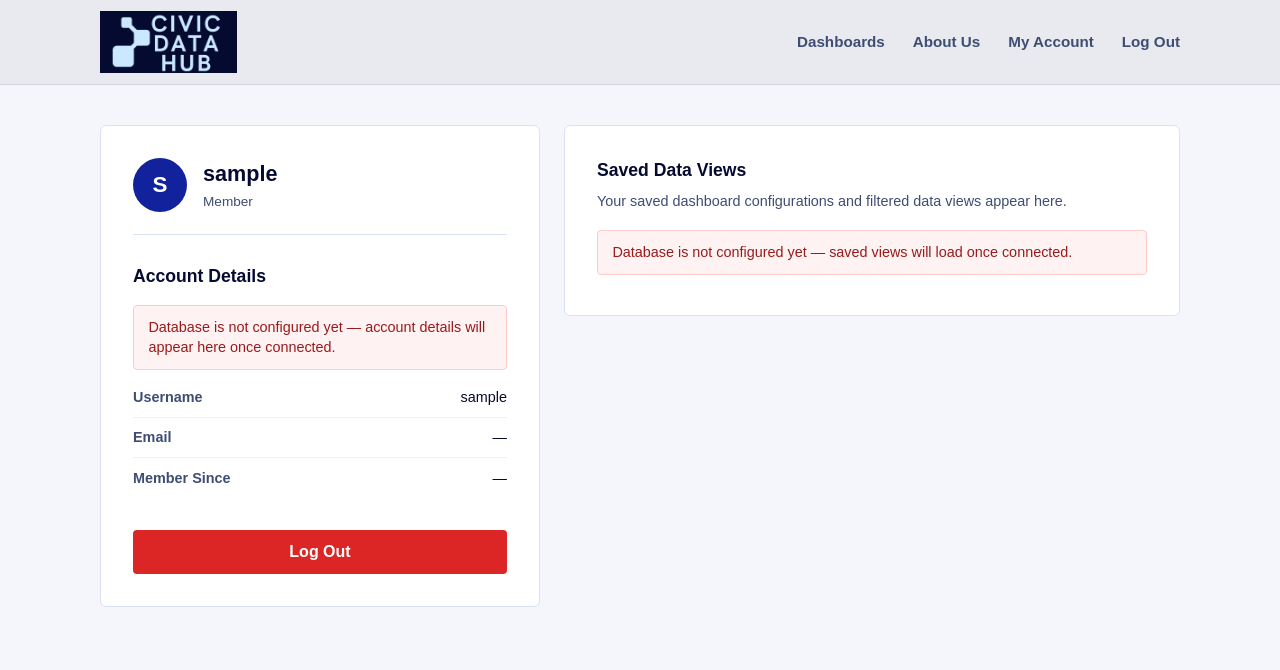
After one commit to midnight-getaway/CivicDataHub, a PHP site: page /account.php in a window 1280 px wide. The commit adds this page. Shown: the top 670 px of the page. Run offline with PHP 8.4, Linux system fonts and the light colour scheme; the visitor is signed in with stand-in values (Sample User, id 1); data that the repository does not hold is empty; a stand-in replaces the project's code that opens the database connection; some web fonts are replaced.

Commit message:
add account.php to list saved views & other info for signed in users

```diff
--- /dev/null
+++ b/account.php
@@ -0,0 +1,139 @@
+<?php
+session_start();
+require_once 'db_connect.php';
+
+// Redirect to login if not signed in
+if (!isset($_SESSION['user_id'])) {
+    header("Location: login.php");
+    exit;
+}
+
+$username = htmlspecialchars($_SESSION['username'] ?? 'User');
+$email = '';
+$created_at = '';
+$saved_views = [];
+
+if ($db_configured) {
+    // Fetch account details
+    $stmt = $conn->prepare("SELECT username, email, created_at FROM users WHERE id = ?");
+    $stmt->bind_param("i", $_SESSION['user_id']);
+    $stmt->execute();
+    $result = $stmt->get_result();
+
+    if ($row = $result->fetch_assoc()) {
+        $username   = htmlspecialchars($row['username']);
+        $email      = htmlspecialchars($row['email']);
+        $created_at = date('F j, Y', strtotime($row['created_at']));
+    }
+    $stmt->close();
+
+    // TODO: Fetch saved data views once the saved_views table exists
+    // $views_stmt = $conn->prepare("SELECT id, view_name, dataset, created_at FROM saved_views WHERE user_id = ? ORDER BY created_at DESC");
+    // $views_stmt->bind_param("i", $_SESSION['user_id']);
+    // $views_stmt->execute();
+    // $views_result = $views_stmt->get_result();
+    // while ($view = $views_result->fetch_assoc()) {
+    //     $saved_views[] = $view;
+    // }
+    // $views_stmt->close();
+}
+?>
+<!doctype html>
+<html lang="en">
+  <head>
+    <meta charset="UTF-8" />
+    <meta name="viewport" content="width=device-width, initial-scale=1.0" />
+    <title>My Account | Civic Data Hub</title>
+    <link rel="icon" href="assets/favicon.ico" sizes="any" />
+    <link rel="icon" type="image/png" sizes="32x32" href="assets/favicon-32.png" />
+    <link rel="icon" type="image/png" href="assets/favicon.png" />
+    <link rel="apple-touch-icon" href="assets/favicon.png" />
+    <link rel="stylesheet" href="styles.css" />
+  </head>
+  <body>
+    <header class="site-header">
+      <div class="container nav">
+        <a class="brand" href="index.html" aria-label="Civic Data Hub home">
+          <img class="brand-logo" src="assets/logo.png" alt="Civic Data Hub" />
+        </a>
+        <nav aria-label="Main navigation">
+          <ul>
+            <li><a href="index.html#dashboards">Dashboards</a></li>
+            <li><a href="about.html">About Us</a></li>
+            <li><a href="account.php">My Account</a></li>
+            <li><a href="logout.php">Log Out</a></li>
+          </ul>
+        </nav>
+      </div>
+    </header>
+
+    <main>
+      <section class="account-section">
+        <div class="container">
+
+          <!-- Account Info Card -->
+          <div class="account-card">
+            <div class="account-header">
+              <div class="avatar"><?php echo strtoupper(substr($username, 0, 1)); ?></div>
+              <div>
+                <h1><?php echo $username; ?></h1>
+                <p class="account-role">Member</p>
+              </div>
+            </div>
+
+            <div class="account-details">
+              <h2>Account Details</h2>
+
+              <?php if (!$db_configured): ?>
+                <div class="form-message error">Database is not configured yet — account details will appear here once connected.</div>
+              <?php endif; ?>
+
+              <div class="detail-row">
+                <span class="detail-label">Username</span>
+                <span class="detail-value"><?php echo $username; ?></span>
+              </div>
+              <div class="detail-row">
+                <span class="detail-label">Email</span>
+                <span class="detail-value"><?php echo $email ?: '—'; ?></span>
+              </div>
+              <div class="detail-row">
+                <span class="detail-label">Member Since</span>
+                <span class="detail-value"><?php echo $created_at ?: '—'; ?></span>
+              </div>
+            </div>
+
+            <div class="account-actions">
+              <a href="logout.php" class="btn-submit btn-logout">Log Out</a>
+            </div>
+          </div>
+
+          <!-- Saved Data Views -->
+          <div class="saved-views-card">
+            <h2>Saved Data Views</h2>
+            <p class="saved-views-subtitle">Your saved dashboard configurations and filtered data views appear here.</p>
+
+            <?php if (!$db_configured): ?>
+              <div class="form-message error">Database is not configured yet — saved views will load once connected.</div>
+            <?php elseif (empty($saved_views)): ?>
+              <div class="empty-state">
+                <p>You haven't saved any data views yet.</p>
+                <a href="index.html#dashboards" class="btn-submit">Explore Dashboards</a>
+              </div>
+            <?php else: ?>
+              <div class="views-grid">
+                <?php foreach ($saved_views as $view): ?>
+                  <div class="view-tile">
+                    <h3><?php echo htmlspecialchars($view['view_name']); ?></h3>
+                    <p class="view-dataset"><?php echo htmlspecialchars($view['dataset']); ?></p>
+                    <p class="view-date">Saved <?php echo date('M j, Y', strtotime($view['created_at'])); ?></p>
+                  </div>
+                <?php endforeach; ?>
+              </div>
+            <?php endif; ?>
+          </div>
+
+        </div>
+      </section>
+    </main>
+  </body>
+</html>
--- a/styles.css
+++ b/styles.css
@@ -388,3 +388,164 @@ nav a:hover {
 .auth-switch a:hover {
   text-decoration: underline;
 }
+
+/* ── Account page ───────────────────────────────────────── */
+
+.account-section {
+  padding: 2.5rem 0 4rem;
+}
+
+.account-section .container {
+  display: grid;
+  grid-template-columns: 1fr 1.4fr;
+  gap: 1.5rem;
+  align-items: start;
+}
+
+.account-card,
+.saved-views-card {
+  background: #fff;
+  border: 1px solid var(--border);
+  border-radius: 6px;
+  padding: 2rem;
+}
+
+.account-header {
+  display: flex;
+  align-items: center;
+  gap: 1rem;
+  margin-bottom: 1.8rem;
+  padding-bottom: 1.4rem;
+  border-bottom: 1px solid var(--border);
+}
+
+.avatar {
+  width: 54px;
+  height: 54px;
+  border-radius: 50%;
+  background: var(--primary);
+  color: #fff;
+  display: grid;
+  place-items: center;
+  font-size: 1.4rem;
+  font-weight: 700;
+  flex-shrink: 0;
+}
+
+.account-header h1 {
+  margin: 0;
+  font-size: 1.35rem;
+  color: var(--primary-dark);
+}
+
+.account-role {
+  margin: 0.15rem 0 0;
+  color: var(--muted);
+  font-size: 0.85rem;
+}
+
+.account-details h2,
+.saved-views-card h2 {
+  margin: 0 0 1rem;
+  font-size: 1.1rem;
+  color: var(--primary-dark);
+}
+
+.detail-row {
+  display: flex;
+  justify-content: space-between;
+  padding: 0.6rem 0;
+  border-bottom: 1px solid #eef0f6;
+}
+
+.detail-row:last-child {
+  border-bottom: none;
+}
+
+.detail-label {
+  font-weight: 600;
+  font-size: 0.9rem;
+  color: var(--muted);
+}
+
+.detail-value {
+  font-size: 0.9rem;
+  color: var(--text);
+}
+
+.account-actions {
+  margin-top: 1.5rem;
+  text-align: center;
+}
+
+.btn-logout {
+  display: inline-block;
+  text-decoration: none;
+  text-align: center;
+  width: 100%;
+  background: #dc2626;
+}
+
+.btn-logout:hover {
+  background: #b91c1c;
+}
+
+.saved-views-subtitle {
+  margin: -0.5rem 0 1.2rem;
+  color: var(--muted);
+  font-size: 0.9rem;
+}
+
+.views-grid {
+  display: grid;
+  grid-template-columns: repeat(auto-fill, minmax(200px, 1fr));
+  gap: 1rem;
+}
+
+.view-tile {
+  padding: 1rem;
+  border: 1px solid var(--border);
+  border-radius: 4px;
+  background: var(--bg);
+}
+
+.view-tile h3 {
+  margin: 0 0 0.3rem;
+  font-size: 0.95rem;
+  color: var(--primary-dark);
+}
+
+.view-dataset {
+  margin: 0;
+  font-size: 0.8rem;
+  color: var(--muted);
+}
+
+.view-date {
+  margin: 0.5rem 0 0;
+  font-size: 0.75rem;
+  color: #9ca3af;
+}
+
+.empty-state {
+  text-align: center;
+  padding: 2rem 1rem;
+  color: var(--muted);
+}
+
+.empty-state p {
+  margin: 0 0 1rem;
+  font-size: 0.95rem;
+}
+
+.empty-state .btn-submit {
+  display: inline-block;
+  text-decoration: none;
+  padding: 0.6rem 1.4rem;
+}
+
+@media (max-width: 920px) {
+  .account-section .container {
+    grid-template-columns: 1fr;
+  }
+}
```
Also changed, not shown: 1 other file.
